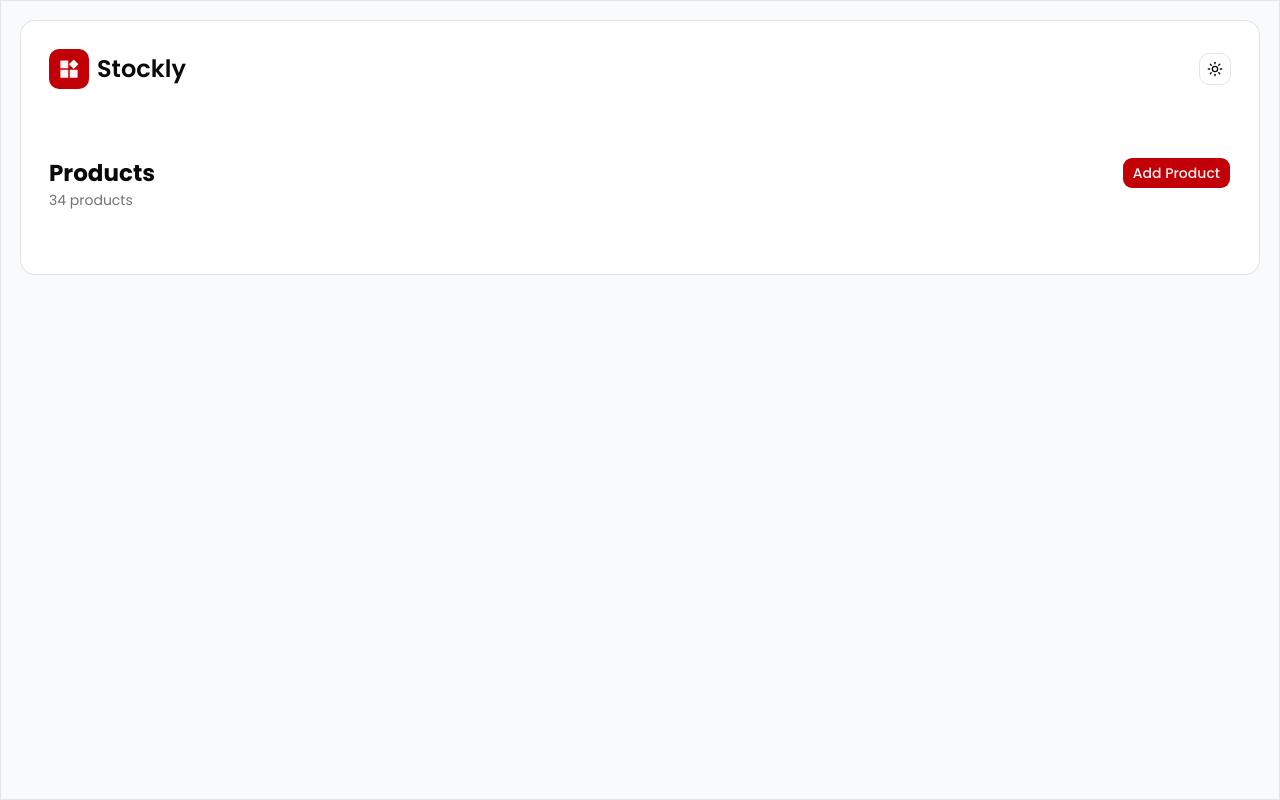
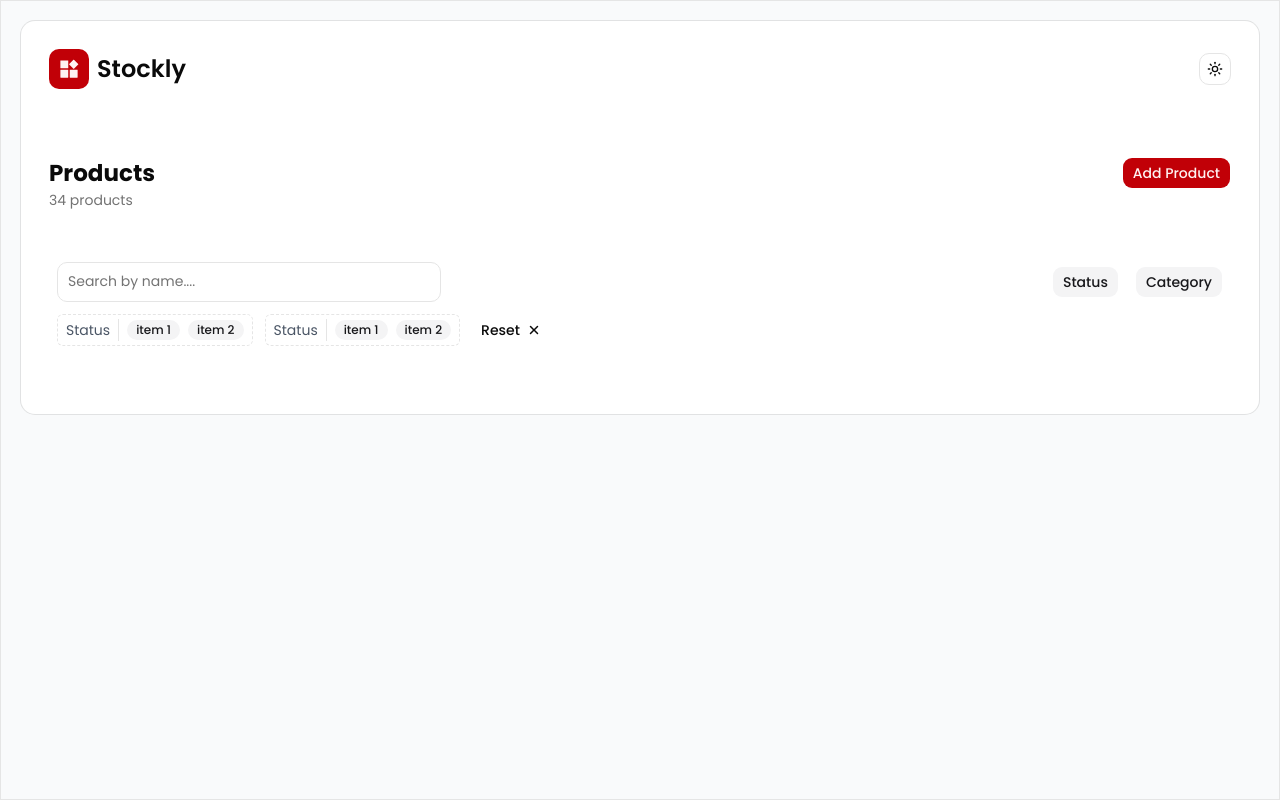
Before and after one commit to deepshikava/stockly, a Next.js app: page / in a window 1280 px wide. Built offline with nearby package versions, Linux system fonts and the light colour scheme.

Commit message:
Adding the search in input and UI elements for filtered items

```diff
--- a/app/AppTable/AppTable.tsx
+++ b/app/AppTable/AppTable.tsx
@@ -7,6 +7,7 @@ import {
   CardHeader,
   CardTitle,
 } from "@/components/ui/card";
+import ProductTable from "../Products/ProductTable";
 
 export default function AppTable() {
   return (
@@ -20,7 +21,9 @@ export default function AppTable() {
           <Button>Add Product</Button>
         </CardAction>
       </CardHeader>
-      <CardContent />
+      <CardContent>
+        <ProductTable />
+      </CardContent>
     </Card>
   );
 }
--- /dev/null
+++ b/app/Products/ProductTable.tsx
@@ -0,0 +1,57 @@
+import { Badge } from "@/components/ui/badge";
+import { Button } from "@/components/ui/button";
+import { Input } from "@/components/ui/input";
+import { Separator } from "@/components/ui/separator";
+import { IoClose } from "react-icons/io5";
+
+export default function ProductTable() {
+  return (
+    <div>
+      <div className="flex flex-col gap-3 mb-8 mt-6">
+        <div className="flex items-center justify-between">
+          <Input placeholder="Search by name...." className="max-w-sm h-10" />
+          <div className="flex items-center gap-4">
+            <Button variant={"secondary"}>Status</Button>
+            <Button variant={"secondary"}>Category</Button>
+          </div>
+        </div>
+
+        {/* filter area */}
+        <FilterArea />
+      </div>
+
+      {/* table area */}
+      <div></div>
+    </div>
+  );
+}
+
+function FilterArea() {
+  return (
+    <div className="flex gap-3">
+      {/* status filter */}
+      <div className="border-dashed border rounded-sm p-1 flex gap-2 items-center px-2 text-sm">
+        <span className="text-gray-600">Status</span>
+        <Separator orientation="vertical" />
+        <div className="flex gap-2 items-center">
+          <Badge variant={"secondary"}>item 1</Badge>
+          <Badge variant={"secondary"}>item 2</Badge>
+        </div>
+      </div>
+
+      {/* category filter */}
+      <div className="border-dashed border rounded-sm p-1 flex gap-2 items-center px-2 text-sm">
+        <span className="text-gray-600">Status</span>
+        <Separator orientation="vertical" />
+        <div className="flex gap-2 items-center">
+          <Badge variant={"secondary"}>item 1</Badge>
+          <Badge variant={"secondary"}>item 2</Badge>
+        </div>
+      </div>
+      <Button variant={"ghost"} className="p-1 px-2">
+        <span>Reset</span>
+        <IoClose />
+      </Button>
+    </div>
+  );
+}
--- /dev/null
+++ b/components/ui/badge.tsx
@@ -0,0 +1,49 @@
+import * as React from "react"
+import { cva, type VariantProps } from "class-variance-authority"
+import { Slot } from "radix-ui"
+
+import { cn } from "@/lib/utils"
+
+const badgeVariants = cva(
+  "group/badge inline-flex h-5 w-fit shrink-0 items-center justify-center gap-1 overflow-hidden rounded-4xl border border-transparent px-2 py-0.5 text-xs font-medium whitespace-nowrap transition-all focus-visible:border-ring focus-visible:ring-[3px] focus-visible:ring-ring/50 has-data-[icon=inline-end]:pr-1.5 has-data-[icon=inline-start]:pl-1.5 aria-invalid:border-destructive aria-invalid:ring-destructive/20 dark:aria-invalid:ring-destructive/40 [&>svg]:pointer-events-none [&>svg]:size-3!",
+  {
+    variants: {
+      variant: {
+        default: "bg-primary text-primary-foreground [a]:hover:bg-primary/80",
+        secondary:
+          "bg-secondary text-secondary-foreground [a]:hover:bg-secondary/80",
+        destructive:
+          "bg-destructive/10 text-destructive focus-visible:ring-destructive/20 dark:bg-destructive/20 dark:focus-visible:ring-destructive/40 [a]:hover:bg-destructive/20",
+        outline:
+          "border-border text-foreground [a]:hover:bg-muted [a]:hover:text-muted-foreground",
+        ghost:
+          "hover:bg-muted hover:text-muted-foreground dark:hover:bg-muted/50",
+        link: "text-primary underline-offset-4 hover:underline",
+      },
+    },
+    defaultVariants: {
+      variant: "default",
+    },
+  }
+)
+
+function Badge({
+  className,
+  variant = "default",
+  asChild = false,
+  ...props
+}: React.ComponentProps<"span"> &
+  VariantProps<typeof badgeVariants> & { asChild?: boolean }) {
+  const Comp = asChild ? Slot.Root : "span"
+
+  return (
+    <Comp
+      data-slot="badge"
+      data-variant={variant}
+      className={cn(badgeVariants({ variant }), className)}
+      {...props}
+    />
+  )
+}
+
+export { Badge, badgeVariants }
--- /dev/null
+++ b/components/ui/input.tsx
@@ -0,0 +1,19 @@
+import * as React from "react"
+
+import { cn } from "@/lib/utils"
+
+function Input({ className, type, ...props }: React.ComponentProps<"input">) {
+  return (
+    <input
+      type={type}
+      data-slot="input"
+      className={cn(
+        "h-8 w-full min-w-0 rounded-lg border border-input bg-transparent px-2.5 py-1 text-base transition-colors outline-none file:inline-flex file:h-6 file:border-0 file:bg-transparent file:text-sm file:font-medium file:text-foreground placeholder:text-muted-foreground focus-visible:border-ring focus-visible:ring-3 focus-visible:ring-ring/50 disabled:pointer-events-none disabled:cursor-not-allowed disabled:bg-input/50 disabled:opacity-50 aria-invalid:border-destructive aria-invalid:ring-3 aria-invalid:ring-destructive/20 md:text-sm dark:bg-input/30 dark:disabled:bg-input/80 dark:aria-invalid:border-destructive/50 dark:aria-invalid:ring-destructive/40",
+        className
+      )}
+      {...props}
+    />
+  )
+}
+
+export { Input }
--- /dev/null
+++ b/components/ui/separator.tsx
@@ -0,0 +1,28 @@
+"use client"
+
+import * as React from "react"
+import { Separator as SeparatorPrimitive } from "radix-ui"
+
+import { cn } from "@/lib/utils"
+
+function Separator({
+  className,
+  orientation = "horizontal",
+  decorative = true,
+  ...props
+}: React.ComponentProps<typeof SeparatorPrimitive.Root>) {
+  return (
+    <SeparatorPrimitive.Root
+      data-slot="separator"
+      decorative={decorative}
+      orientation={orientation}
+      className={cn(
+        "shrink-0 bg-border data-horizontal:h-px data-horizontal:w-full data-vertical:w-px data-vertical:self-stretch",
+        className
+      )}
+      {...props}
+    />
+  )
+}
+
+export { Separator }
```
